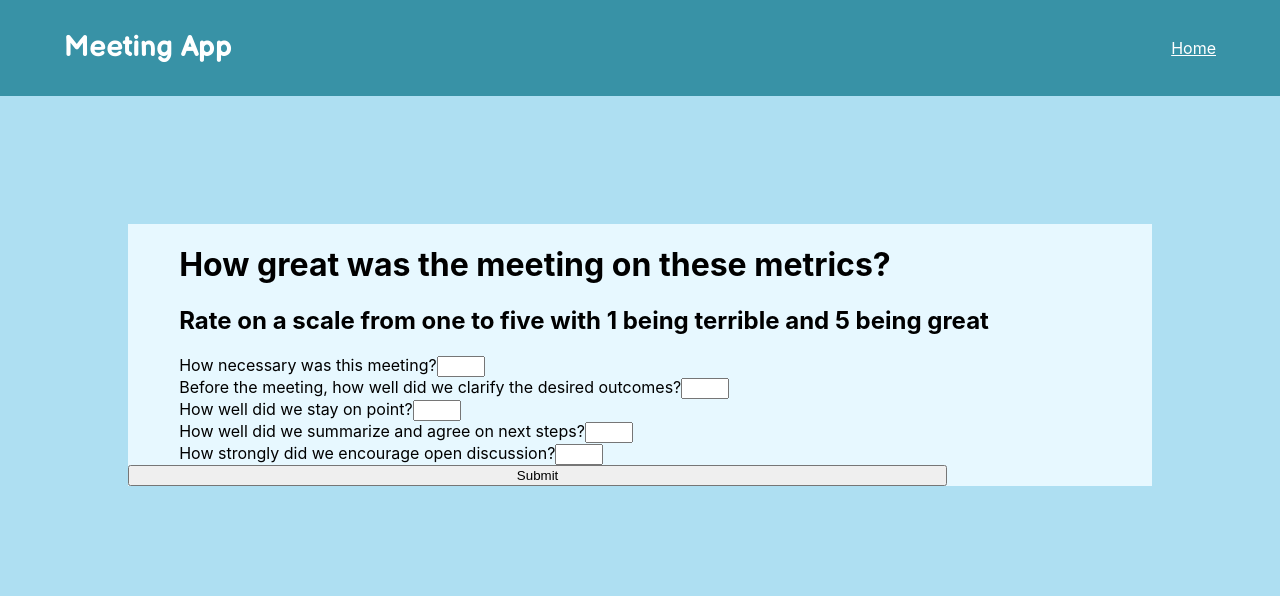
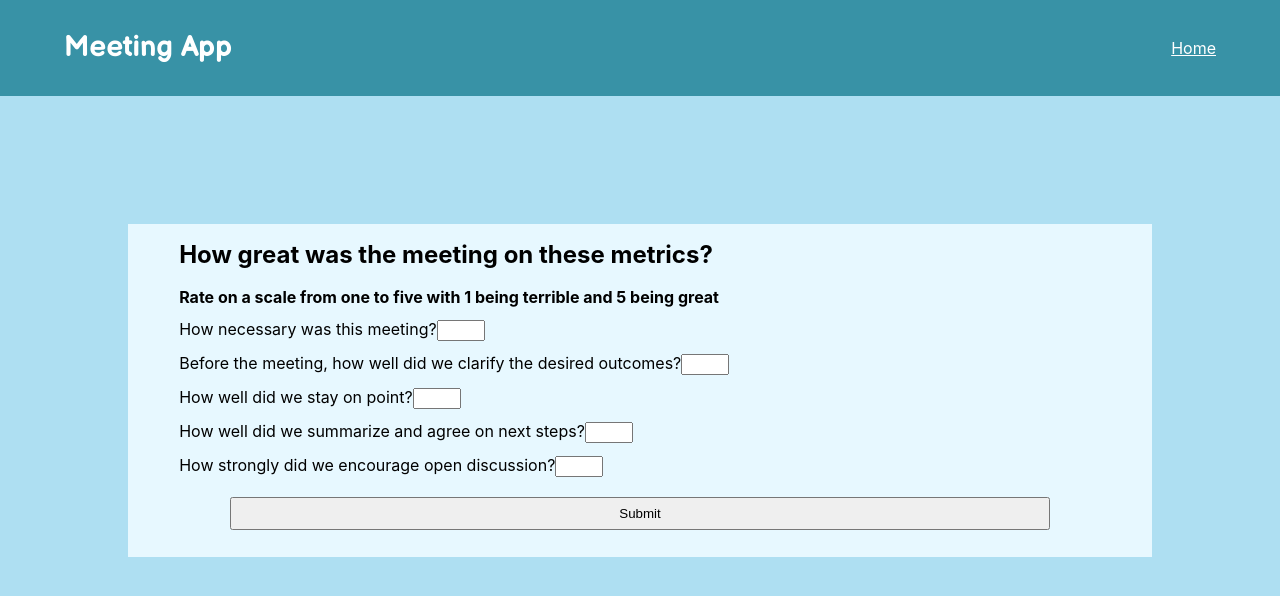
Before and after one commit to elireiner/meeting-app, a React app: page /assess/1 in a window 1280 px wide. Built offline with nearby package versions, Linux system fonts and the light colour scheme; no server answers; some icons are missing.

Commit message:
Add space between lines -reduce the size of headres -center submit and last message

```diff
--- a/src/components/Assess/Assess.css
+++ b/src/components/Assess/Assess.css
@@ -11,13 +11,32 @@
   flex-direction: column;
 }
 
+.assessment-trends-page-h1{
+  font-size: 1.5em;
+}
+.assessment-trends-page-h2{
+  font-size: 1em;
+}
 .assessment-trends-page-h1,
 .assessment-trends-page-h2,
 .create-assessment-label {
   padding-left: 5%;
   padding-right: 5%;
+  margin-block-end: .75em;
+}
+
+.last-create-assessment-label{
+  margin-block-end: 1.25em;
 }
 
 .create-assessment-input-submit {
   width: 80%;
+  margin: auto;
+  height: 2.5em;
+  margin-block-end: 2em;
 }
+
+.assess-last-message{
+  text-align: center;
+  margin-block-end: 2em;
+}
--- a/src/components/Assess/Assess.js
+++ b/src/components/Assess/Assess.js
@@ -162,7 +162,7 @@ export default class Assess extends React.Component {
                             </label>
 
 
-                            <label className="create-assessment-label" htmlFor="five">
+                            <label className="create-assessment-label last-create-assessment-label" htmlFor="five">
                                 How strongly did we encourage open discussion?
                                 <input
                                     className="create-assessment-input"
@@ -182,7 +182,7 @@ export default class Assess extends React.Component {
                     </form>
                     {
                         (this.state.lastMessage) ?
-                            <p>{this.state.lastMessage}</p> :
+                            <p className="assess-last-message">{this.state.lastMessage}</p> :
                             <div></div>
                     }
                 </div>
```
